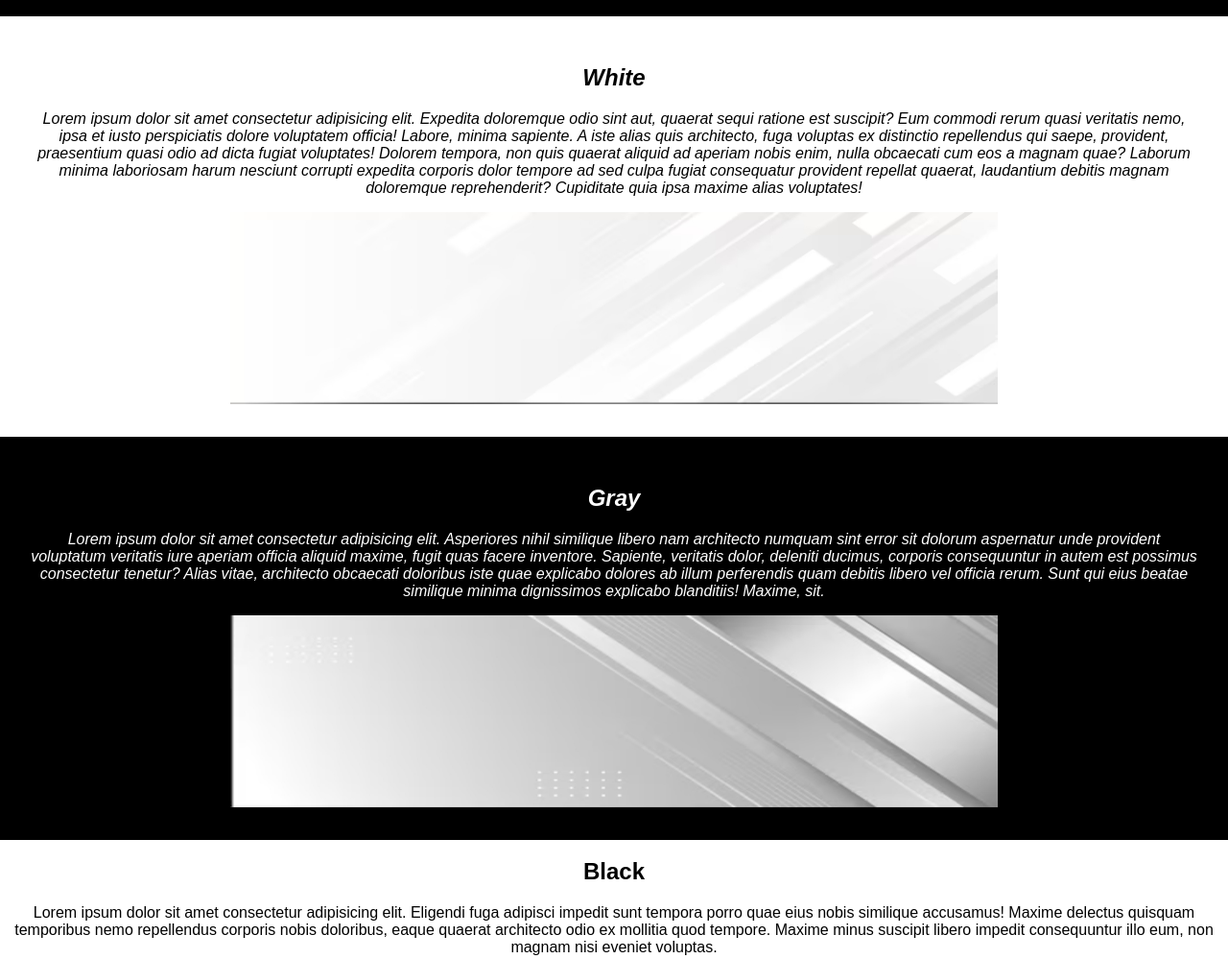
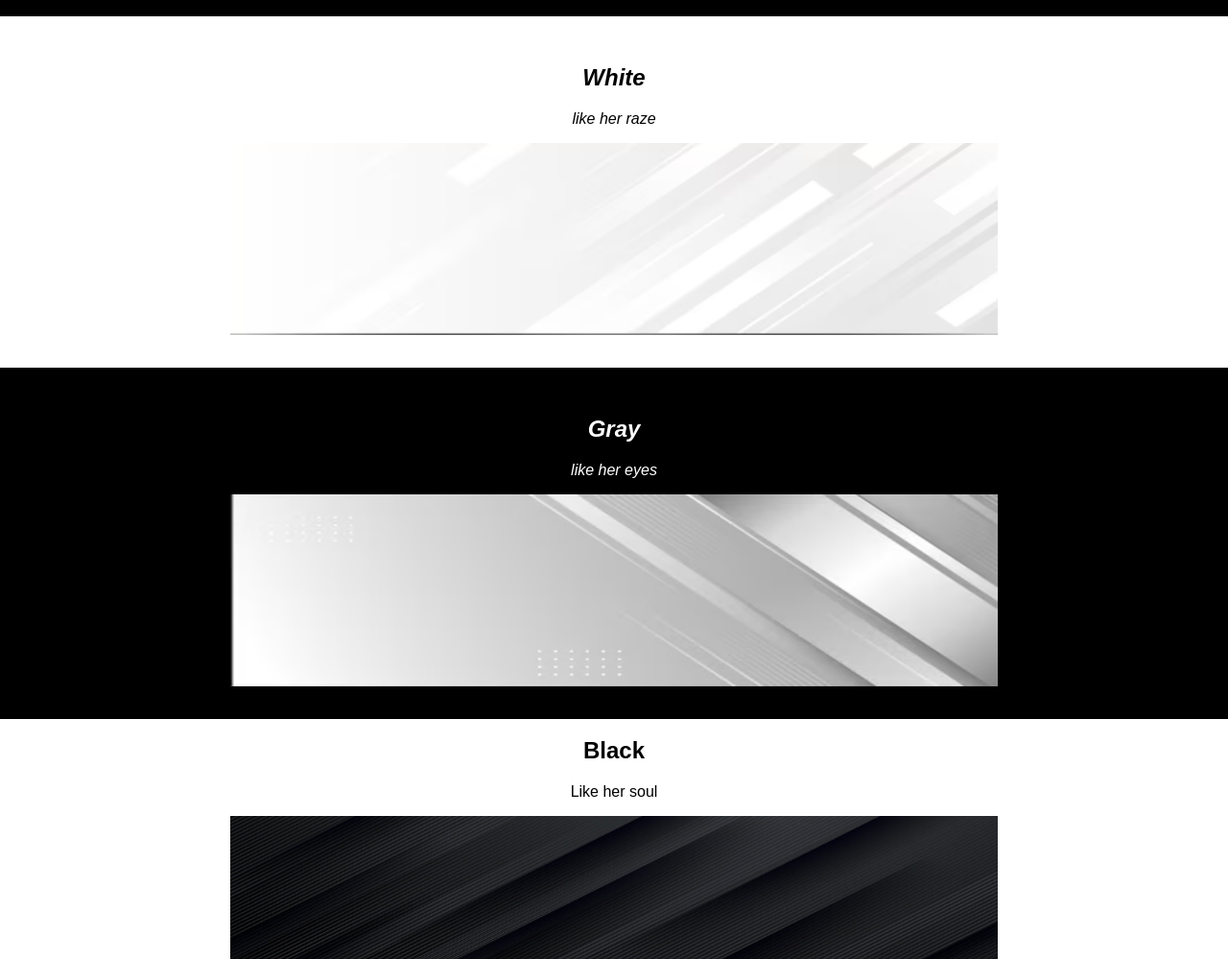
Before and after one commit to alekamaster/docs, a plain HTML site: page index.html in a window 1280 px wide. Shown: the part 131-1130 px from the top of the page at 96% size. Drawn offline with Linux system fonts and the light colour scheme.

Commit message:
romantico

```diff
--- a/index.html
+++ b/index.html
@@ -19,20 +19,20 @@
   </header>
   <section id="white" class="white">
     <h2>White</h2>
-    <p>Lorem ipsum dolor sit amet consectetur adipisicing elit. Expedita doloremque odio sint aut, quaerat sequi ratione est suscipit? Eum commodi rerum quasi veritatis nemo, ipsa et iusto perspiciatis dolore voluptatem officia! Labore, minima sapiente. A iste alias quis architecto, fuga voluptas ex distinctio repellendus qui saepe, provident, praesentium quasi odio ad dicta fugiat voluptates! Dolorem tempora, non quis quaerat aliquid ad aperiam nobis enim, nulla obcaecati cum eos a magnam quae? Laborum minima laboriosam harum nesciunt corrupti expedita corporis dolor tempore ad sed culpa fugiat consequatur provident repellat quaerat, laudantium debitis magnam doloremque reprehenderit? Cupiditate quia ipsa maxime alias voluptates!</p>
+    <p>like her raze</p>
     <img src="imagenes/Banner blanco.jpg" alt="White example" width="800" height="200">
   </section>
 
   <section id="gray" class="gray">
     <h2>Gray</h2>
-    <p>Lorem ipsum dolor sit amet consectetur adipisicing elit. Asperiores nihil similique libero nam architecto numquam sint error sit dolorum aspernatur unde provident voluptatum veritatis iure aperiam officia aliquid maxime, fugit quas facere inventore. Sapiente, veritatis dolor, deleniti ducimus, corporis consequuntur in autem est possimus consectetur tenetur? Alias vitae, architecto obcaecati doloribus iste quae explicabo dolores ab illum perferendis quam debitis libero vel officia rerum. Sunt qui eius beatae similique minima dignissimos explicabo blanditiis! Maxime, sit.</p>
+    <p>like her eyes</p>
     <img src="imagenes/banner grsi.jpg" alt="Gray example" width="800" height="200">
   </section>
 
 
   <section id="black" class="black">
     <h2>Black</h2>
-    <p>Lorem ipsum dolor sit amet consectetur adipisicing elit. Eligendi fuga adipisci impedit sunt tempora porro quae eius nobis similique accusamus! Maxime delectus quisquam temporibus nemo repellendus corporis nobis doloribus, eaque quaerat architecto odio ex mollitia quod tempore. Maxime minus suscipit libero impedit consequuntur illo eum, non magnam nisi eveniet voluptas.</p>
+    <p>Like her soul</p>
     <img src="imagenes/BeFunky-photblack banner.jpg" alt="Black example" width="800" height="200">
   </section>
 
```
